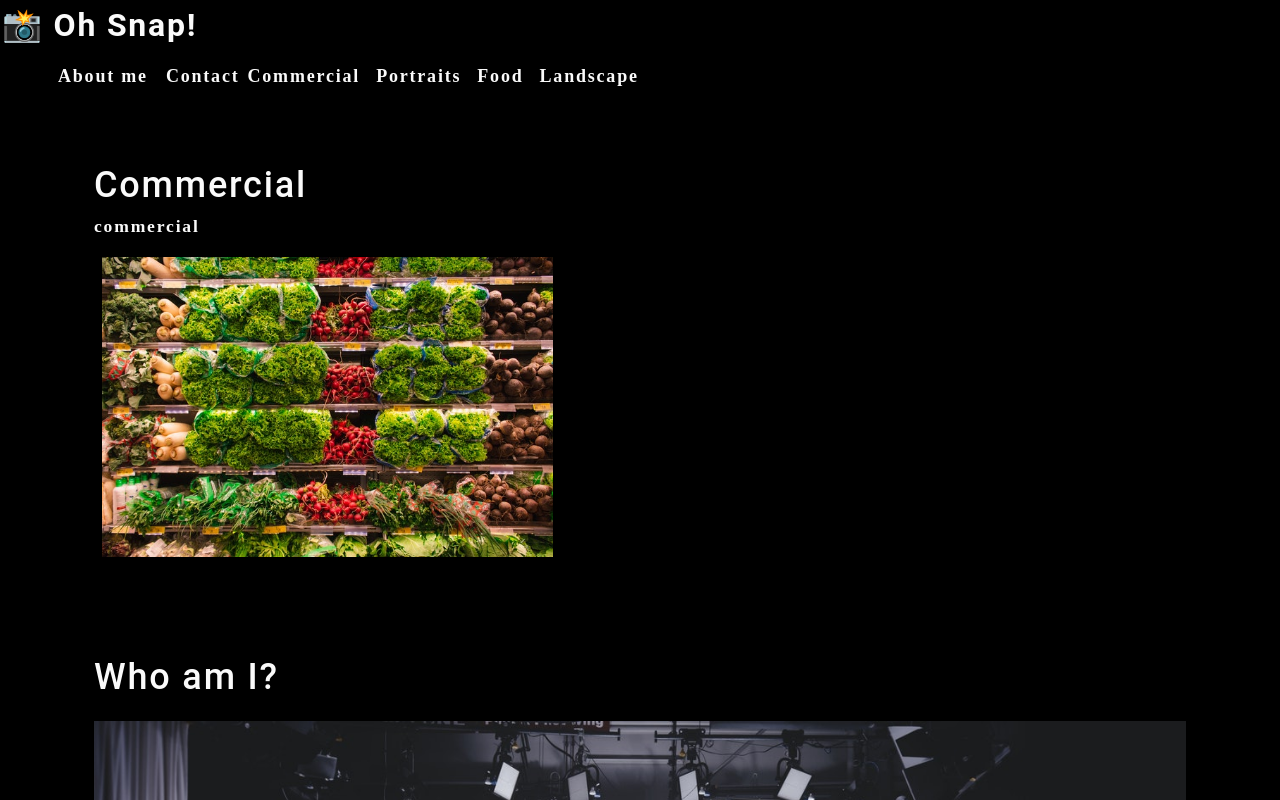
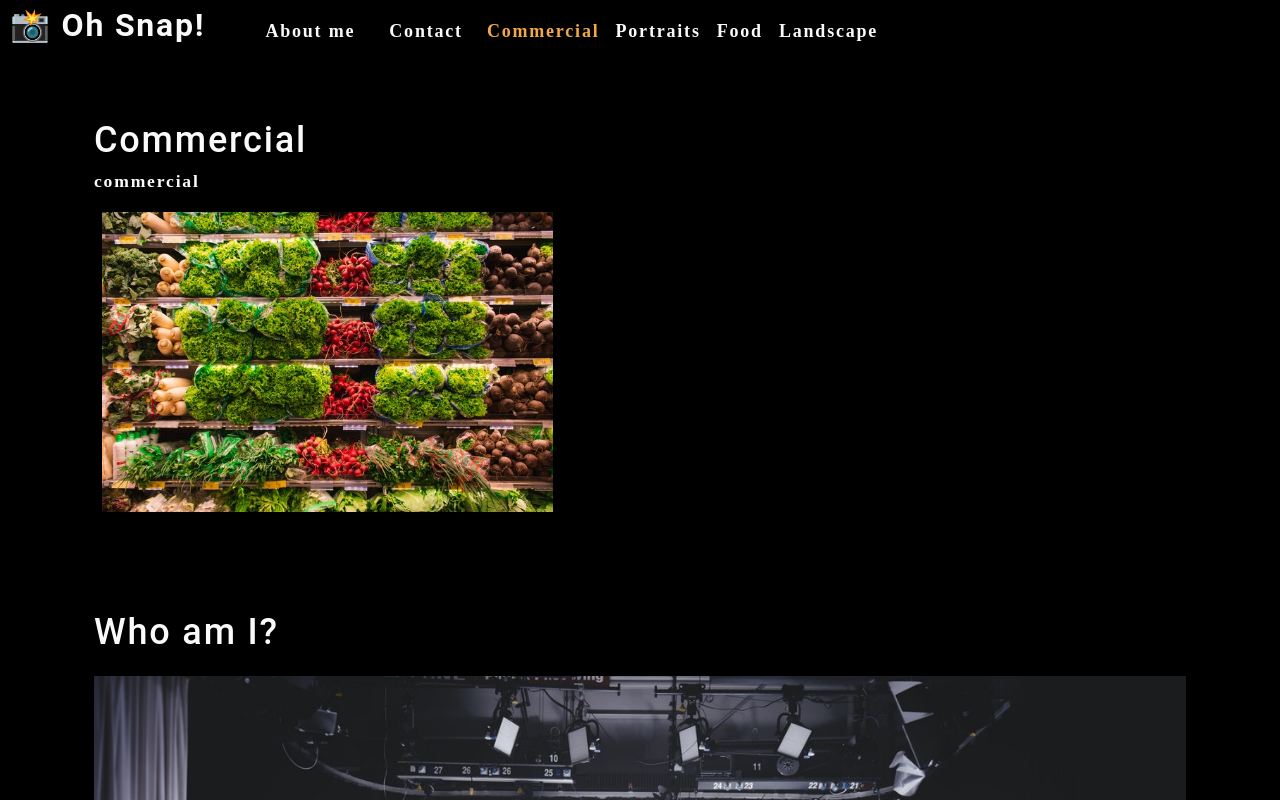
Before and after one commit to ThManHimself/photo-port, a React (Create React App) app: page / in a window 1280 px wide. Shown: the top 800 px of the page. Built offline with nearby package versions, Linux system fonts and the light colour scheme.

Commit message:
re-arranged some variables; Conditionally rendered Gallery Pages

```diff
--- a/src/App.js
+++ b/src/App.js
@@ -1,15 +1,35 @@
-import React from 'react';
+import React, { useState } from 'react';
 import Nav from './components/Nav';
 import About from './components/About';
 import Gallery from './components/Gallery';
 
 function App() {
+
+	const [categories] = useState([
+        {
+			name: 'commercial',
+			description: "Photos of grocery stores, food trucks, and other commercial projects"
+		},
+        { name: 'portraits', description: "Portraits of people in my life" },
+        { name: 'food', description: "Delicious delicacies" },
+        { name: 'landscape', description: "Fields, farmhouses, waterfalls, and the beauty of nature" }
+    ]);
+
+	const [currentCategory, setCurrentCategory] = useState(categories[0]);
+
+
 	return (
 		<div>
-			<Nav></Nav>
+			<Nav
+				categories={ categories }
+				setCurrentCategory={ setCurrentCategory }
+				currentCategory={ currentCategory }
+			></Nav>
 			<main>
-				<Gallery></Gallery>
-				<About></About>
+				<div>
+					<Gallery></Gallery>
+					<About></About>
+				</div>
 			</main>
 		</div>
 	);
--- a/src/components/Nav/index.js
+++ b/src/components/Nav/index.js
@@ -1,40 +1,27 @@
-import React from "react";
+import React, { useEffect } from "react";
 import { capitalizeFirstLetter } from "../../utils/helpers";
 
-function Nav() {
+function Nav(props) {
+    const {
+        categories = [],
+        setCurrentCategory,
+        currentCategory
+    } = props;
 
-    const categories = [
-        {
-            name: 'commercial',
-            description: "Photos of grocery stores, food trucks, and other commercial projects"
-        },
-        {
-            name: 'portraits',
-            description: "Portraits of people in my life"
-        },
-        {
-            name: 'food',
-            description: "Delicious delicacies"
-        },
-        {
-            name: 'landscape',
-            description: "Fields, farmhouses, waterfalls, and the beauty of nature"
-        }
-    ];
-
-    function categorySelected(name) {
-        console.log(`${name} clicked`);
-    }
+    useEffect(() => {
+        document.title = capitalizeFirstLetter(currentCategory.name);
+    }, [currentCategory]);
 
 
     return (
-        <header>
+        <header className="flex-row px-1">
             <h2>
                 <a data-testid="link" href="/">
-                    <span
-                        role="img"
-                        aria-label="camera"
-                    > 📸</span> Oh Snap!
+                    <span role="img" aria-label="camera">
+                        {" "}
+                        📸
+                    </span>{" "}
+                    Oh Snap!
                 </a>
             </h2>
             <nav>
@@ -44,19 +31,23 @@
                             About me
                         </a>
                     </li>
-                    <li>
+                    <li className="mx-2">
                         <span>Contact</span>
                     </li>
-                    {categories.map((category) => (
-                        <li
-                            className="mx-1"
-                            key={category.name}
+                    { categories.map((category) => (
+                        <li className={`mx-1 ${
+                            currentCategory.name === category.name && 'navActive' }` }
+                            key={ category.name }
                         >
-                            <span onClick={ categorySelected(category.name) } >
+                            <span
+                                onClick={ () => {
+                                    setCurrentCategory(category)
+                                } }
+                            >
                                 { capitalizeFirstLetter(category.name) }
                             </span>
                         </li>
-                    ))}
+                    )) }
                 </ul>
             </nav>
         </header>
```
